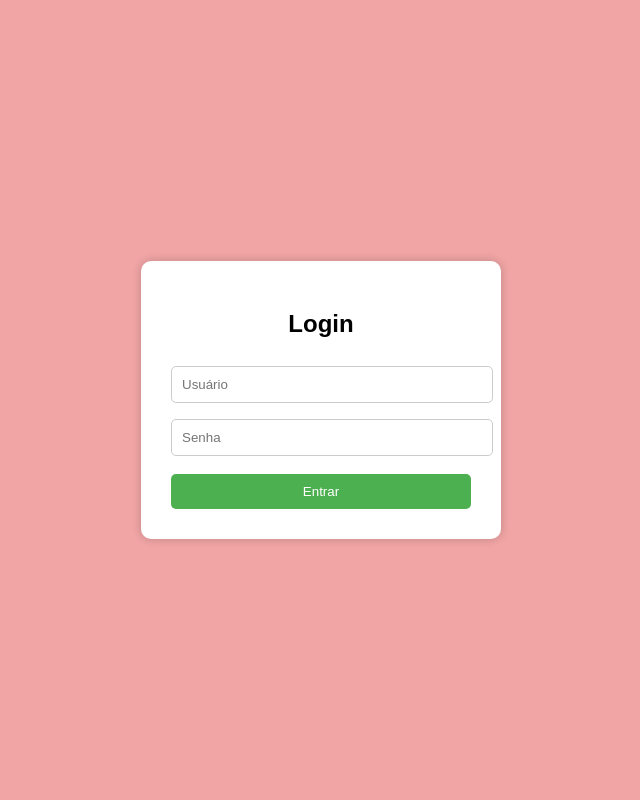
After one commit to henry-marcondes/PI_2, a Flask app: page /login in a window 1280 px wide. The commit adds this page. Shown: the whole page, without its empty margins (319-959 px from the left). Run offline with Flask 3, Linux system fonts and the light colour scheme; parts of the project's set-up code (start-up, migrations or seed data) failed here and were passed over.

Commit message:
area de login e pagina de usuario

```diff
--- a/Projeto/__init__.py
+++ b/Projeto/__init__.py
@@ -148,28 +148,47 @@ def create_app(test_config=None):
                     # Commit no banco
                     db.session.commit()
 
-
-
+                    # Redireciona para a vitrine
                 flash(f"Usuário {nome} cadastrado com sucesso!", "success")
-                return redirect(url_for("cadastro"))
+                return redirect(url_for("vitrine"))
 
         return render_template("cadastro.html")
 
 
 
-    @app.route("/Cardapio")
+    @app.route("/cardapio")
     def cardapio():
-        """
-        Lista o cardápio
-        ---
-        tags:
-          - Cardápio
-        responses:
-          200:
-            description: Lista dos itens do cardápio em texto simples
-        """
+
         from Projeto.models import Cardapio
         itens = Cardapio.query.all()
         return "<br>".join([f"{c.id_cardapio} - {c.Nome} - {c.gramatura}g" for c in itens])
 
+    @app.route("/login", methods=["GET", "POST"])
+    def login():
+        if request.method == "POST":
+            user = request.form.get("user")
+            login_senha = request.form.get("login")  # melhor renomear para não confundir
+
+            if not user or not login_senha:
+                flash("Preencha Nome de Usuário e Senha", "error")
+            else:
+                usuario = User.query.filter_by(username=user).first()
+                if usuario and usuario.password == login_senha:
+                    flash(f"Usuário {usuario.username} logado com sucesso!", "success")
+                    return redirect(url_for("usuario"))  # redireciona para a página do usuário
+                else:
+                    flash("Usuário ou Senha inválidos", "error")
+
+        return render_template("login.html")
+
+    @app.route("/usuario")
+    def usuario():
+        # aqui você poderia pegar o usuário logado via sessão
+        # por exemplo: user = session.get("user")
+        # mas por enquanto vamos passar um objeto fake para exemplo
+        user = User.query.first()
+        return render_template("usuario.html", user=user)
+
+
+
     return app
--- /dev/null
+++ b/Projeto/templates/login.html
@@ -0,0 +1,81 @@
+<!DOCTYPE html>
+<html lang="pt-br">
+<head>
+    <meta charset="UTF-8">
+    <title>Login</title>
+    <style>
+        body {
+            font-family: Arial, sans-serif;
+            background-color: #f1a5a5;
+            margin: 0;
+            display: flex;
+            align-items: center;
+            justify-content: center;
+            height: 100vh;
+        }
+
+        .login-container {
+            background: white;
+            padding: 30px;
+            border-radius: 10px;
+            box-shadow: 0 0 10px rgba(0,0,0,0.2);
+            width: 300px;
+            text-align: center;
+        }
+
+        h2 {
+            margin-bottom: 20px;
+        }
+
+        input[type="text"], input[type="password"] {
+            width: 100%;
+            padding: 10px;
+            margin: 8px 0;
+            border: 1px solid #ccc;
+            border-radius: 5px;
+        }
+
+        button {
+            width: 100%;
+            padding: 10px;
+            background-color: #4CAF50;
+            color: white;
+            border: none;
+            border-radius: 5px;
+            cursor: pointer;
+            margin-top: 10px;
+        }
+
+        button:hover {
+            background-color: #2d7631;
+        }
+
+        .mensagens {
+            margin-bottom: 10px;
+            color: red;
+        }
+    </style>
+</head>
+<body>
+    <div class="login-container">
+        <h2>Login</h2>
+
+        <!-- Mostra mensagens de erro/sucesso -->
+        {% with messages = get_flashed_messages(with_categories=true) %}
+          {% if messages %}
+            <div class="mensagens">
+              {% for category, message in messages %}
+                <p class="{{ category }}">{{ message }}</p>
+              {% endfor %}
+            </div>
+          {% endif %}
+        {% endwith %}
+
+        <form method="POST" action="{{ url_for('login') }}">
+            <input type="text" name="user" placeholder="Usuário">
+            <input type="password" name="login" placeholder="Senha">
+            <button type="submit">Entrar</button>
+        </form>
+    </div>
+</body>
+</html>
```
Also changed, not shown: Projeto/templates/teste.html (added, +47 -0 lines), Projeto/templates/usuario.html (added, +87 -0 lines), Projeto/templates/vitrine.html (+88 -14 lines), 1 other file.
